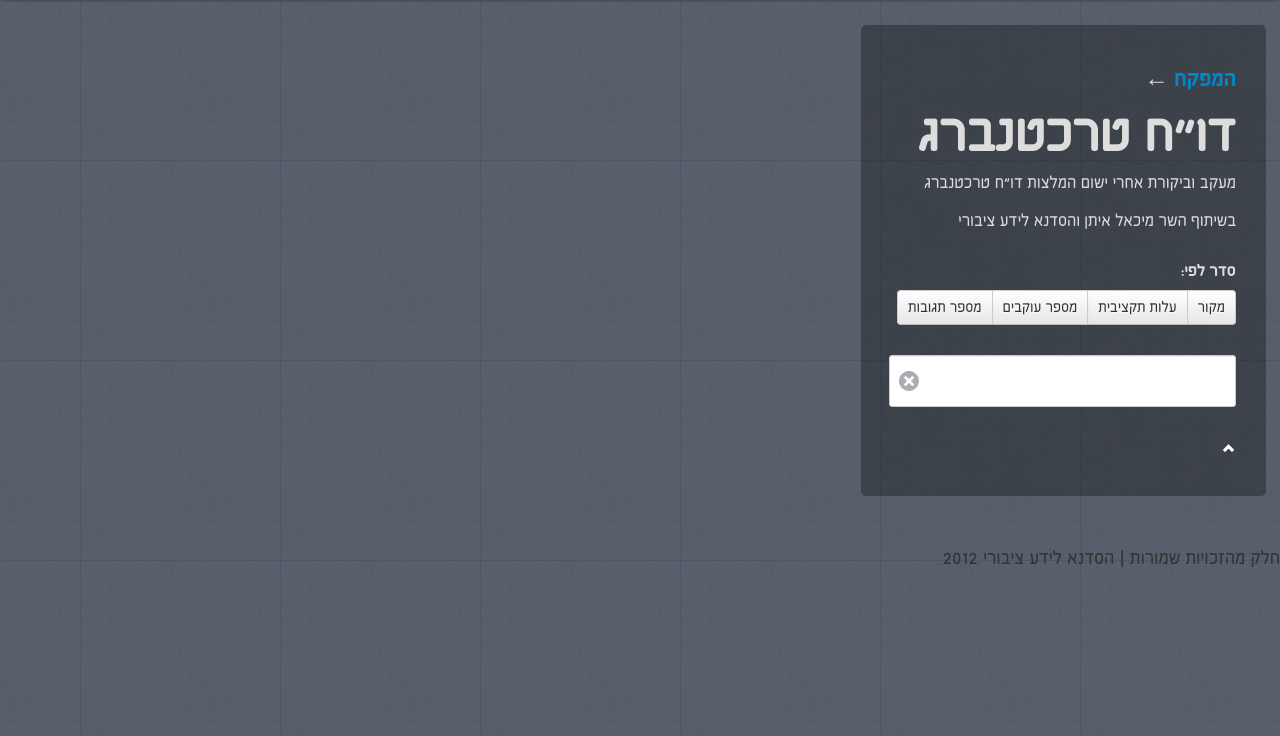
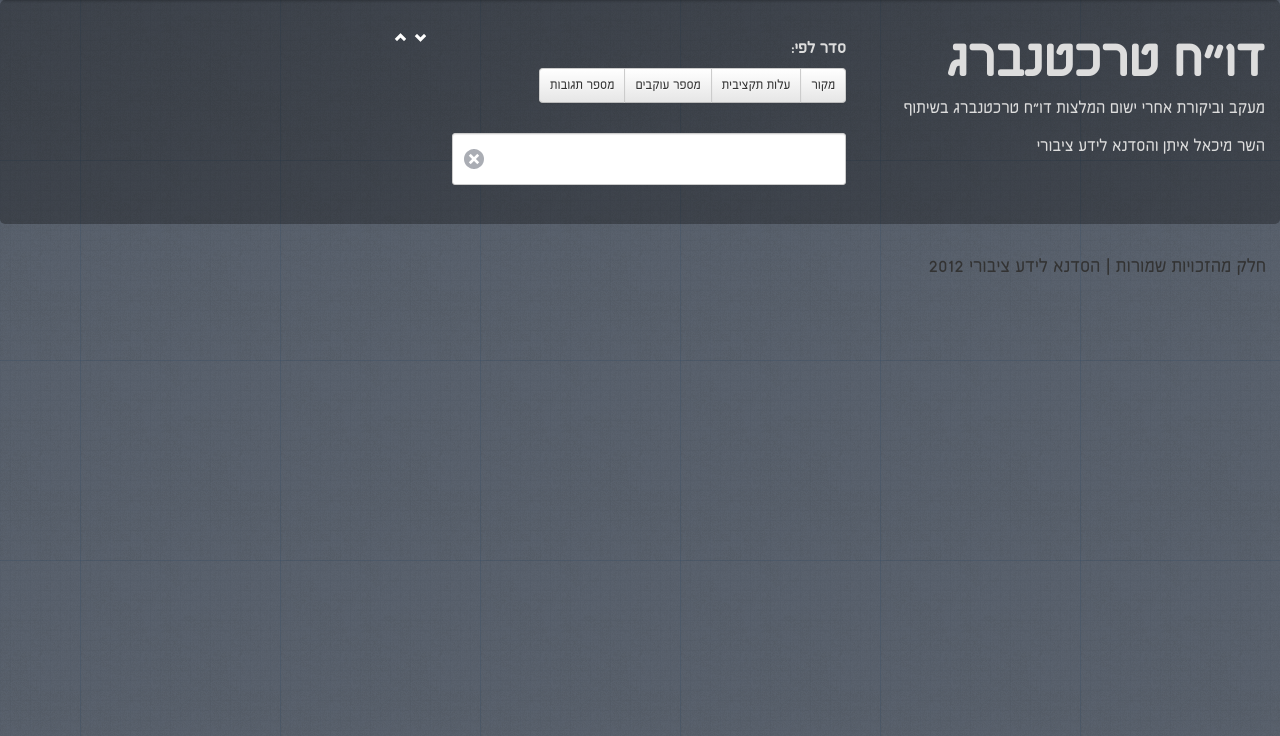
Before and after one commit to akariv/gov-watch, a Flask app: page / in a window 1280 px wide. Shown: the part 40-776 px from the top of the page. Run offline with Flask 2, Linux system fonts and the light colour scheme; data that the repository does not hold is empty; parts of the project's set-up code (start-up, migrations or seed data) failed here and were passed over; some libraries are stand-ins or nearby versions.

Commit message:
relocated the header controls to the top

```diff
--- a/src/static/css/style.css
+++ b/src/static/css/style.css
@@ -3710,18 +3710,24 @@ body {
   direction: rtl;
   background: url('/static/img/background-grid.png') top right;
 }
+.navbar {
+  margin-bottom: 0;
+}
 .container-fluid {
   min-width: 570px;
 }
 .hero-unit,
 .well {
   background: rgba(0, 0, 0, 0.3);
-  padding: 30px;
+  padding: 30px 15px;
   color: #DDD;
-  width: 345px;
   -webkit-border-radius: 5px;
   -moz-border-radius: 5px;
   border-radius: 5px;
+}
+.hero-unit .row-fluid,
+.well .row-fluid {
+  max-width: 1230px;
 }
 .hero-unit h1,
 .well h1,
@@ -3754,9 +3760,12 @@ body {
 .well.expanded  > .summary {
   display: inherit;
 }
+.hero-unit form,
+.well form {
+  margin: 0;
+}
 .hero-unit .btn-group,
 .well .btn-group {
-  width: 350px;
   margin-bottom: 30px;
 }
 .hero-unit.explanation > h2,
@@ -3777,12 +3786,14 @@ body {
   padding-left: 0;
 }
 #search input {
-  width: 335px;
+  width: 100%;
+  display: table;
   font-size: 30px;
   line-height: 40px;
-  padding: 5px;
+  padding: 5px 0;
+  text-indent: 5px;
   height: 40px;
-  float: left;
+  float: right;
 }
 #search button {
   border: 0 none;
@@ -3795,7 +3806,7 @@ body {
   background: url('/static/img/clear-search.png');
 }
 #sort .btn {
-  font-size: 16px;
+  font-size: 14px;
 }
 .dropdown-menu {
   margin-right: 30px;
@@ -3856,9 +3867,6 @@ body {
 }
 .detail-view .more {
   display: none;
-}
-#items {
-  padding: 10px;
 }
 .item {
   -webkit-box-shadow: 0px 0px 10px rgba(50, 50, 50, 0.2);
@@ -4083,7 +4091,7 @@ body {
 }
 .item .timeline > ul > li > .timeline-point > div:after {
   border-bottom: 5px solid transparent;
-  border-right: 5px solid #6ba688;
+  border-right: 5px solid #c4bb91;
   border-top: 5px solid transparent;
   content: "";
   display: block;
--- a/src/static/html/index.html
+++ b/src/static/html/index.html
@@ -27,7 +27,7 @@
 ********************* -->
 	<script type="text/html" name="item">
 {{#items}}
-<div class="item isotope-card span shown" style="visibility:hidden" rel="{{slug}}" {{#base}} cost="{{#budget}}{{millions}}{{/budget}}" data-chapter="{{chapter}}" data-subchapter="{{subchapter}}">
+<div class="item isotope-card span4 shown" style="visibility:hidden" rel="{{slug}}" {{#base}} cost="{{#budget}}{{millions}}{{/budget}}" data-chapter="{{chapter}}" data-subchapter="{{subchapter}}">
   <div class="item-body">
 
     <div class="tags">
@@ -302,11 +302,15 @@
 
     <!--div id="hero-unit-holder" style="display:none;"-->
   <!-- Main hero unit for a primary marketing message or call to action -->
-      <div class="hero-unit span  expanded" cost="9999999">
-        <h2><a href="#">המפקח</a>	&larr;</h2>
+  <div class="hero-unit container-fluid expanded" cost="9999999">
+  	<div class="row-fluid">
+      <div class="span4">
         <h1>דו"ח טרכטנברג</h1>
         <p>מעקב וביקורת אחרי ישום המלצות דו"ח טרכטנברג בשיתוף השר מיכאל איתן והסדנא לידע ציבורי</p>
         <!-- <p><a class="btn primary large">למדו עוד &raquo;</a></p> -->
+      </div>
+
+      <div class="span4">
 		  <!-- Add data-toggle="buttons-radio" for radio style toggling on btn-group -->
 		  <h3>סדר לפי:</h3>
 		  <div id="sort" class="btn-group" data-toggle="buttons-radio">
@@ -317,13 +321,18 @@
 		  </div>
 	        <form id="searchbar" action="#">
 	          <fieldset id='search'>
-	    <input id="searchbox" class="xlarge" type="text" size="30" autocomplete="off" name="xlInput">
+			    <input id="searchbox" class="xlarge" type="text" autocomplete="off" name="xlInput">
 			    <button id="clearsearch">clear</button>
 			  </fieldset>
 			</form>
+		</div>
+
+      <div class="span4">
         <a class="hero-size-control expand" href="#"><i class="icon-chevron-down icon-white"></i></a>
         <a class="hero-size-control reduce" href="#"><i class="icon-chevron-up icon-white"></i></a>
         <div id="summary" class="summary">
+        </div>
+      </div>
 	</div>
   </div>
     <!--/div-->
@@ -335,7 +344,7 @@
       </div>
     </div>
 
-    <div class="content">
+    <div class="content container-fluid">
 
       <div id='container'>
         <div id='single-item' class="row"></div>
--- a/src/static/js/gov-watch.js
+++ b/src/static/js/gov-watch.js
@@ -1,6 +1,6 @@
-// Generated by IcedCoffeeScript 1.2.0i
+// Generated by IcedCoffeeScript 1.2.0s
 (function() {
-  var BOOK, SEARCHTERM, SLUG, all_books, all_subjects, all_tags, data_callback, do_search, generate_hash, generate_url, iced, initialized, load_data, loaded_data, onhashchange, process_data, run_templates, search_term, select_item, selected_book, selected_slug, set_fb_title, setup_searchbox, setup_summary, setup_timeline, show_watermark, skip_overview, slugify, status_filter, unslugify, update_history, wm_shown, __iced_k,
+  var BOOK, SEARCHTERM, SLUG, all_books, all_subjects, all_tags, data_callback, do_search, generate_hash, generate_url, iced, initialized, load_data, loaded_data, onhashchange, process_data, run_templates, search_term, select_item, selected_book, selected_slug, set_fb_title, setup_searchbox, setup_summary, setup_timeline, show_watermark, skip_overview, slugify, status_filter, unslugify, update_history, wm_shown, __iced_k_noop,
     __slice = [].slice;
 
   iced = {
@@ -38,7 +38,7 @@
       return null;
     }
   };
-  __iced_k = function() {};
+  __iced_k_noop = function() {};
 
   loaded_data = null;
 
@@ -103,14 +103,15 @@
   };
 
   update_history = function(slug) {
-    var ___iced_passed_deferral, __iced_deferrals,
+    var ___iced_passed_deferral, __iced_deferrals, __iced_k,
       _this = this;
+    __iced_k = __iced_k_noop;
     ___iced_passed_deferral = iced.findDeferral(arguments);
     (function(__iced_k) {
       __iced_deferrals = new iced.Deferrals(__iced_k, {
         parent: ___iced_passed_deferral,
-        filename: 'gov-watch.iced',
-        funcname: 'update_history'
+        filename: "gov-watch.iced",
+        funcname: "update_history"
       });
       setTimeout((__iced_deferrals.defer({
         assign_fn: (function() {
@@ -574,8 +575,9 @@
   };
 
   process_data = function() {
-    var book, explanation_needed, ___iced_passed_deferral, __iced_deferrals, _i, _len,
+    var book, explanation_needed, ___iced_passed_deferral, __iced_deferrals, __iced_k, _i, _len,
       _this = this;
+    __iced_k = __iced_k_noop;
     ___iced_passed_deferral = iced.findDeferral(arguments);
     if (initialized) return;
     initialized = true;
@@ -603,8 +605,8 @@
     (function(__iced_k) {
       __iced_deferrals = new iced.Deferrals(__iced_k, {
         parent: ___iced_passed_deferral,
-        filename: 'gov-watch.iced',
-        funcname: 'process_data'
+        filename: "gov-watch.iced",
+        funcname: "process_data"
       });
       setTimeout((__iced_deferrals.defer({
         assign_fn: (function() {
@@ -645,8 +647,8 @@
       (function(__iced_k) {
         __iced_deferrals = new iced.Deferrals(__iced_k, {
           parent: ___iced_passed_deferral,
-          filename: 'gov-watch.iced',
-          funcname: 'process_data'
+          filename: "gov-watch.iced",
+          funcname: "process_data"
         });
         setTimeout((__iced_deferrals.defer({
           assign_fn: (function() {
@@ -767,14 +769,15 @@
   };
 
   $(function() {
-    var current_version, version, ___iced_passed_deferral, __iced_deferrals,
+    var current_version, version, ___iced_passed_deferral, __iced_deferrals, __iced_k,
       _this = this;
+    __iced_k = __iced_k_noop;
     ___iced_passed_deferral = iced.findDeferral(arguments);
     try {
       (function(__iced_k) {
         __iced_deferrals = new iced.Deferrals(__iced_k, {
           parent: ___iced_passed_deferral,
-          filename: 'gov-watch.iced'
+          filename: "gov-watch.iced"
         });
         $.get("/api/version", (__iced_deferrals.defer({
           assign_fn: (function() {
```
Also changed, not shown: src/less/style.less (+23 -9 lines). Lines whose indentation alone changed are shown as unchanged.
